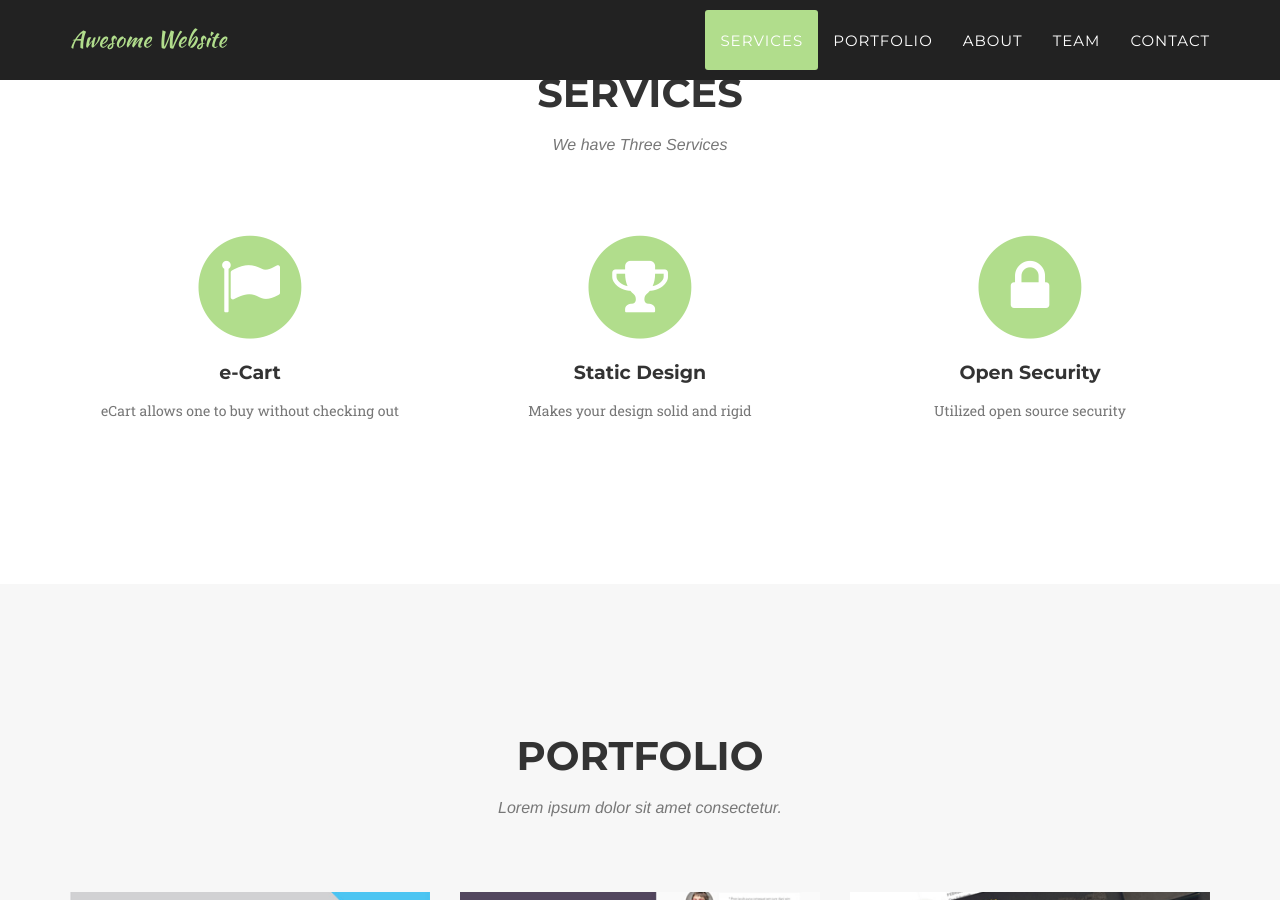
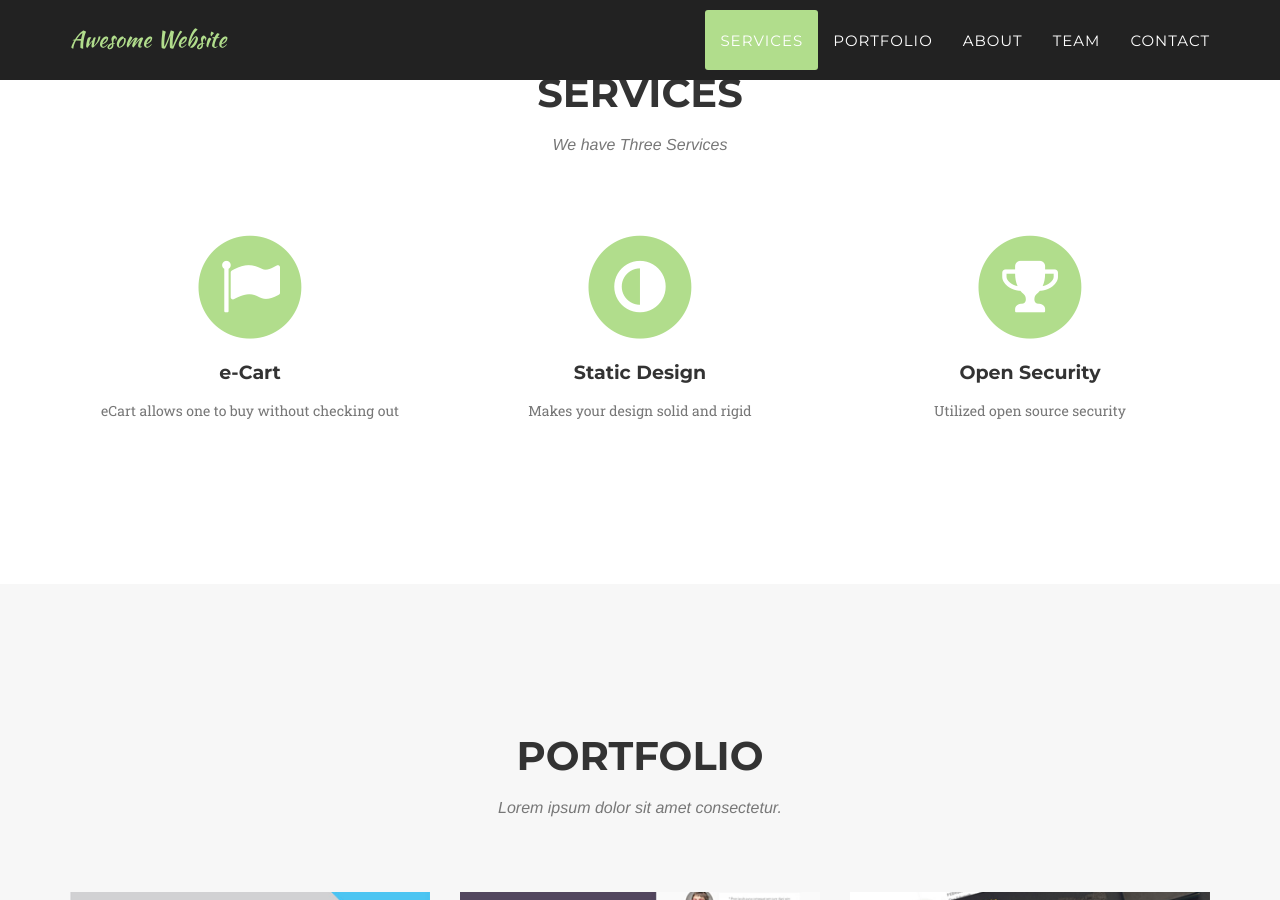
Before and after one commit to heydavid-dev/creating-a-new-website-189, a Jekyll site: the page built from index.html, in a window 1280 px wide and 900 px high, scrolled down 912 px. Built offline with Jekyll 4.4.1, drawn with Linux system fonts in a browser that asks for light colours; some web fonts are replaced.

Commit message:
This commit is mostly about images

```diff
--- a/_includes/services.html
+++ b/_includes/services.html
@@ -19,7 +19,7 @@
                 <div class="col-md-4">
                     <span class="fa-stack fa-4x">
                         <i class="fa fa-circle fa-stack-2x text-primary"></i>
-                        <i class="fa fa-trophy fa-stack-1x fa-inverse"></i>
+                        <i class="fa fa-adjust fa-stack-1x fa-inverse"></i>
                     </span>
                     <h4 class="service-heading">Static Design</h4>
                     <p class="text-muted">Makes your design solid and rigid</p>
@@ -27,7 +27,7 @@
                 <div class="col-md-4">
                     <span class="fa-stack fa-4x">
                         <i class="fa fa-circle fa-stack-2x text-primary"></i>
-                        <i class="fa fa-lock fa-stack-1x fa-inverse"></i>
+                        <i class="fa fa-trophy fa-stack-1x fa-inverse"></i>
                     </span>
                     <h4 class="service-heading">Open Security</h4>
                     <p class="text-muted">Utilized open source security</p>
```
